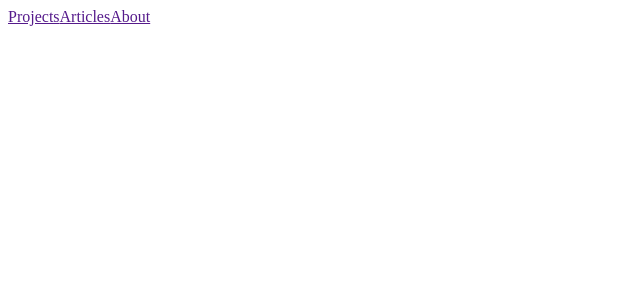
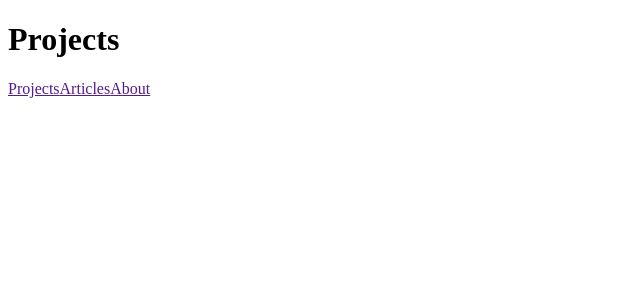
Before and after one commit to MarkCarson777/portfolio, a React (Create React App) app: page / in a window 1280 px wide. Shown: the top 300 px of the page, without its empty margins (0-640 px from the left). Built offline with nearby package versions, Linux system fonts and the light colour scheme.

Commit message:
added router setup

```diff
--- a/src/components/App.js
+++ b/src/components/App.js
@@ -1,8 +1,19 @@
 import React from 'react';
+import { BrowserRouter, Route, Link } from 'react-router-dom';
+import Projects from './Projects.js';
+import Articles from './Articles.js';
+import About from './About.js';
 
 function App() {
   return (
+    <BrowserRouter>
       <div className="App">
+
+        {/* router setup */}
+        <Route exact path="/" component={Projects} />
+        <Route exact path="/articles" component={Articles} />
+        <Route exact path="/about" component={About} />
+
         <div className="Navigation">
           {/* <img src={} className="logo" alt="Logo Image" /> */}
           <div className="navigation-sub">
@@ -12,6 +23,7 @@ function App() {
           </div>
         </div>
       </div>
+    </BrowserRouter>
   )
 };
 
```
Lines whose indentation alone changed are shown as unchanged.
